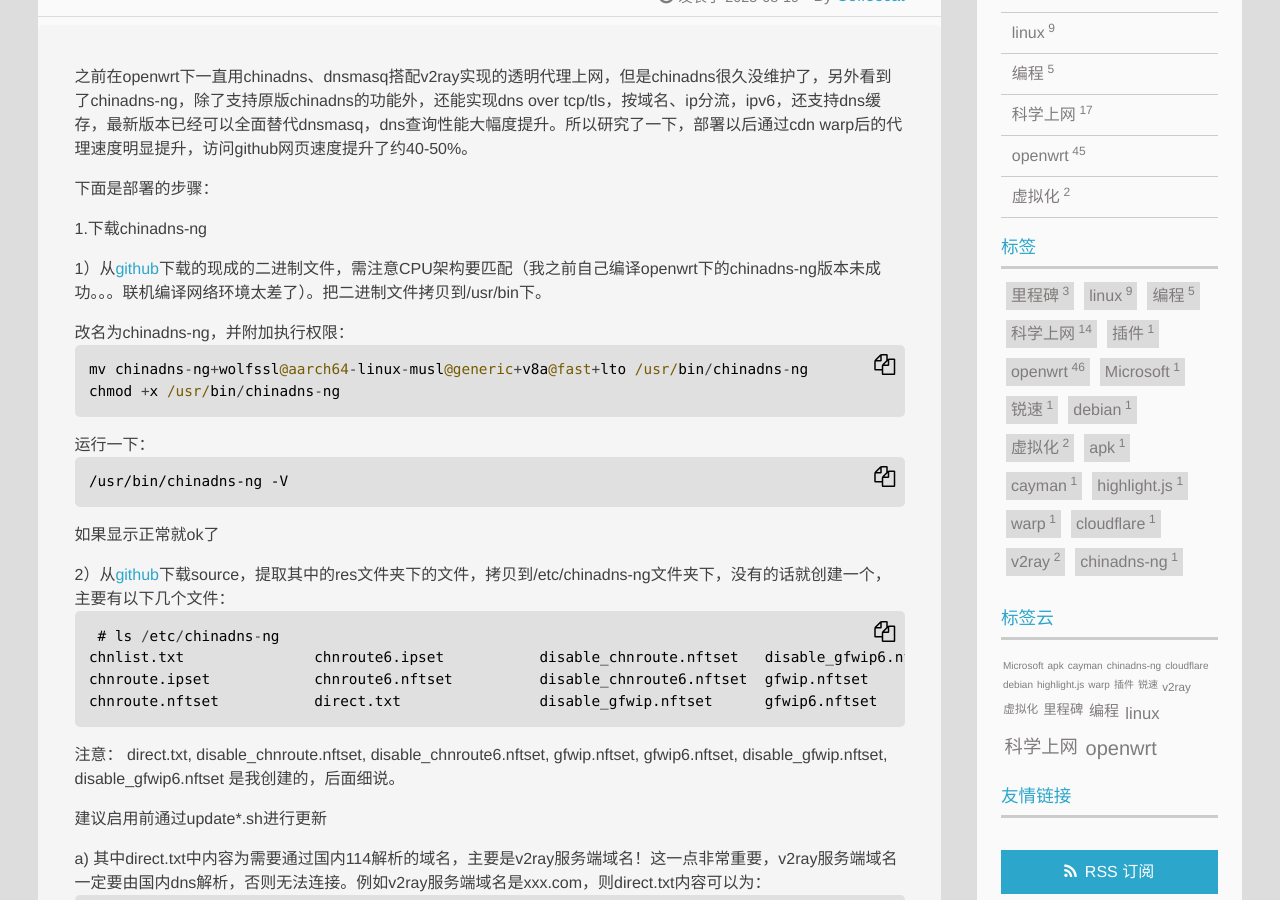
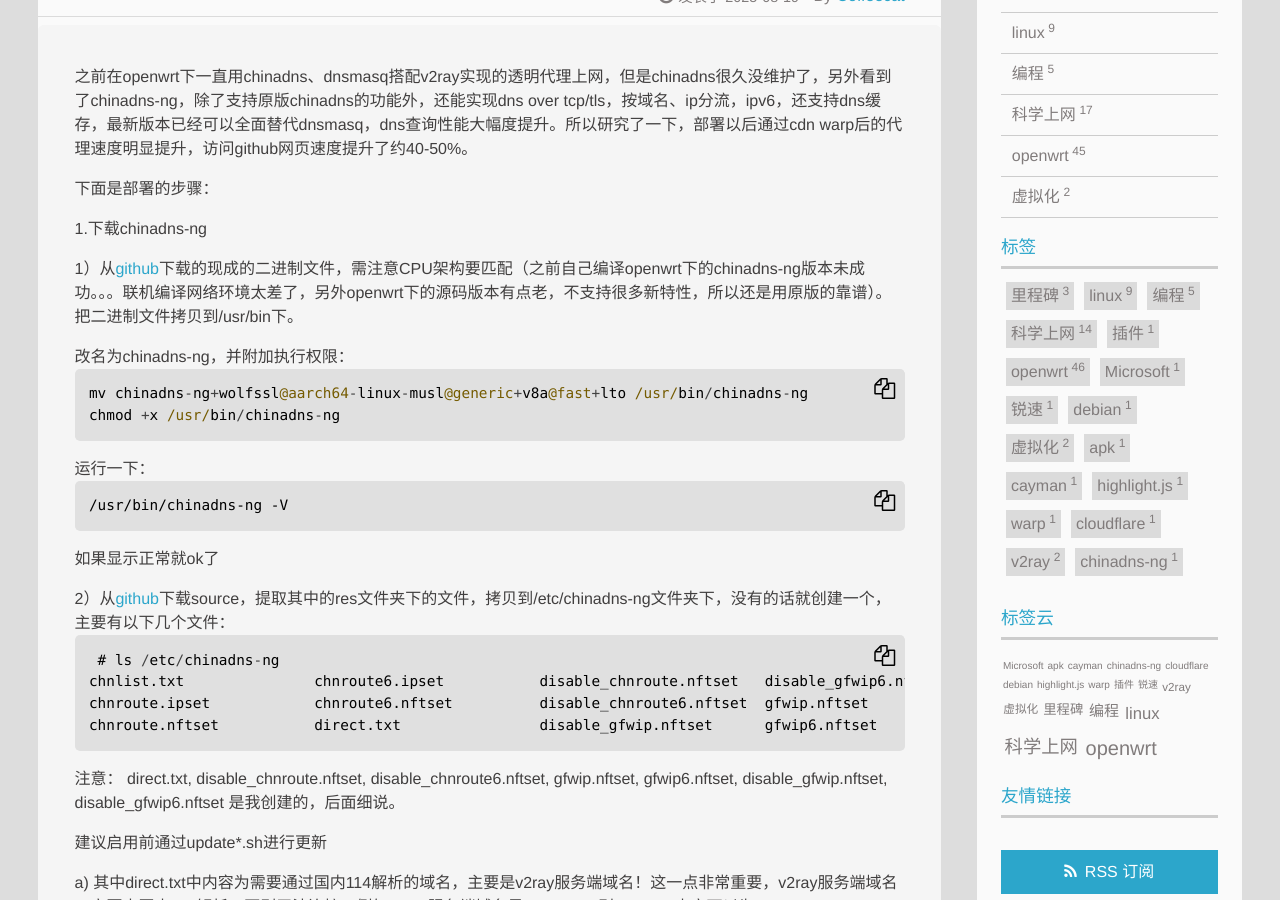
Before and after one commit to jibenfa/jibenfa.github.com, a Jekyll site: the page built from _posts/2025-08-19-E59CA8openwrtE4B88BE4BDBFE794A8chinadns-ngE690ADE9858Dv2rayE5AE9EE78EB0E9808FE6988EE4BBA3E79086.md, in a window 1280 px wide and 900 px high, scrolled down 326 px. Built offline with Jekyll 4.4.1, drawn with Linux system fonts in a browser that asks for light colours.

Commit message:
Update 2025-08-19-E59CA8openwrtE4B88BE4BDBFE794A8chinadns-ngE690ADE9858Dv2rayE5AE9EE78EB0E9808FE6988EE4BBA3E79086.md

````diff
--- a/_posts/2025-08-19-E59CA8openwrtE4B88BE4BDBFE794A8chinadns-ngE690ADE9858Dv2rayE5AE9EE78EB0E9808FE6988EE4BBA3E79086.md
+++ b/_posts/2025-08-19-E59CA8openwrtE4B88BE4BDBFE794A8chinadns-ngE690ADE9858Dv2rayE5AE9EE78EB0E9808FE6988EE4BBA3E79086.md
@@ -18,7 +18,7 @@ tags:
 
 1.下载chinadns-ng
 
-1）从<a href="https://github.com/zfl9/chinadns-ng/releases/tag/2025.08.09">github</a>下载的现成的二进制文件，需注意CPU架构要匹配（我之前自己编译openwrt下的chinadns-ng版本未成功。。。联机编译网络环境太差了）。把二进制文件拷贝到/usr/bin下。
+1）从<a href="https://github.com/zfl9/chinadns-ng/releases/tag/2025.08.09">github</a>下载的现成的二进制文件，需注意CPU架构要匹配（之前自己编译openwrt下的chinadns-ng版本未成功。。。联机编译网络环境太差了，另外openwrt下的源码版本有点老，不支持很多新特性，所以还是用原版的靠谱）。把二进制文件拷贝到/usr/bin下。
 
 改名为chinadns-ng，并附加执行权限：
 ```bash
````
